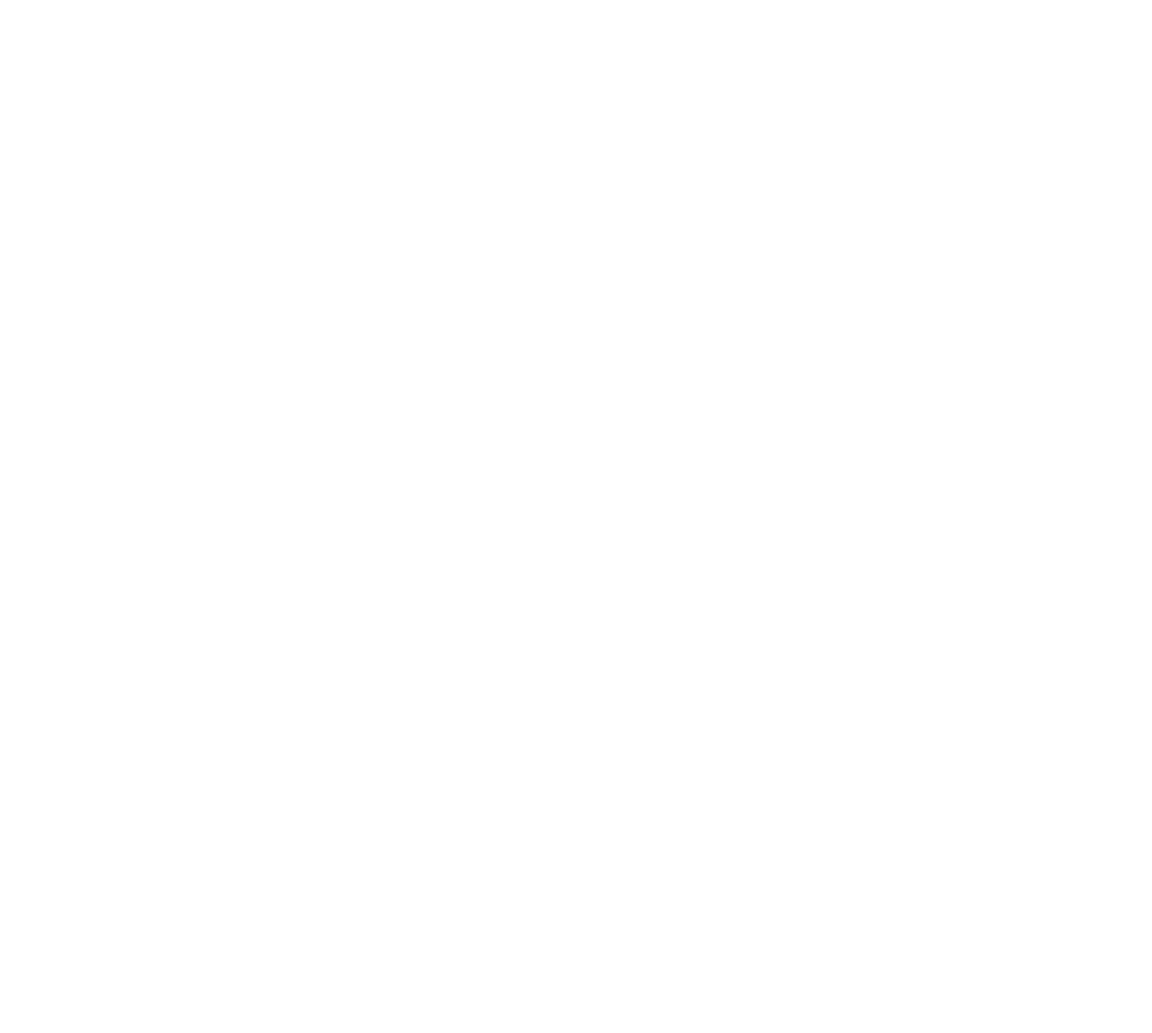
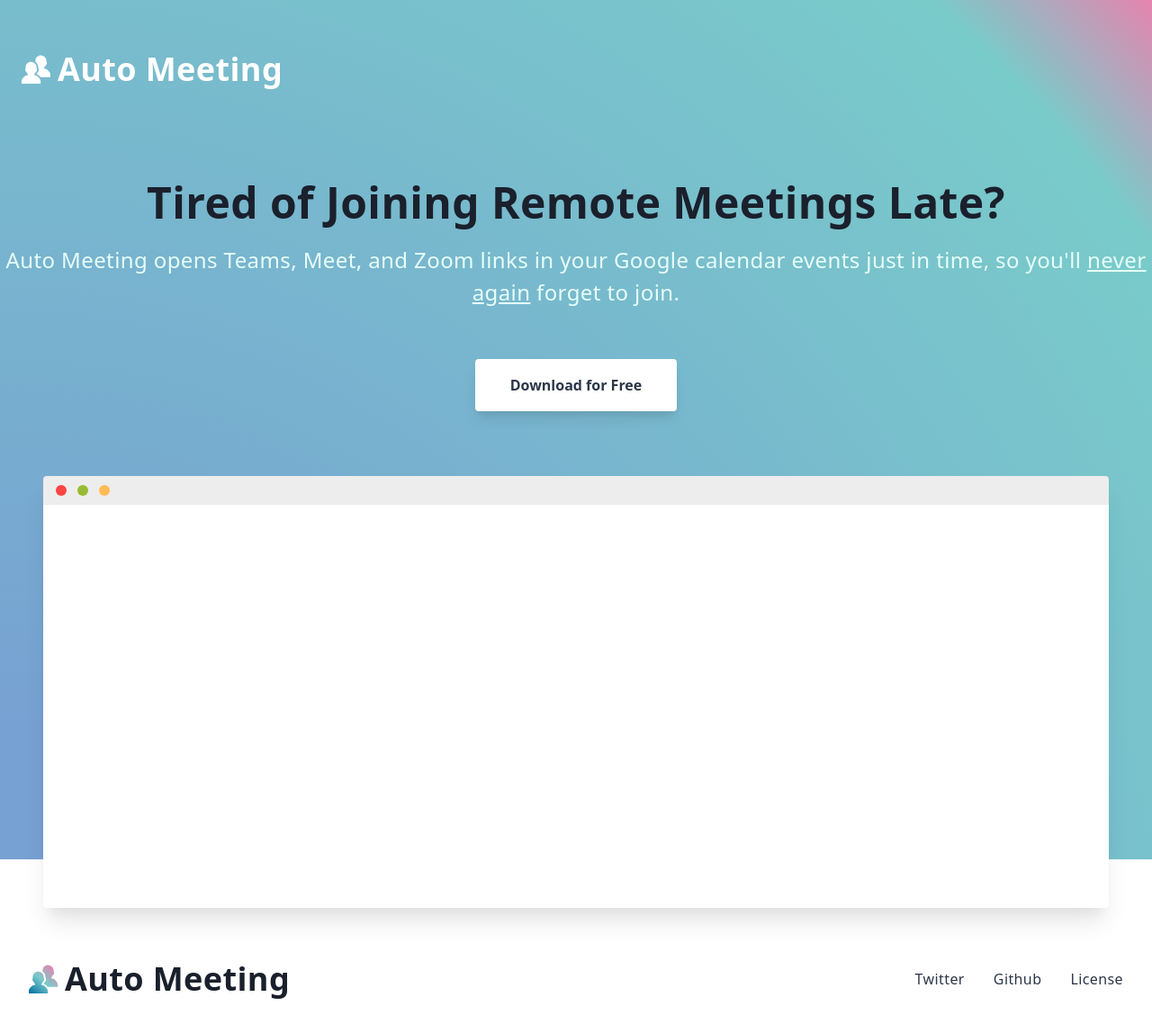
Before and after one commit to apkoponen/auto-meeting-auth, a Next.js app: page / in a window 1280 px wide. Shown: the top 1148 px of the page at 90% size. Before the commit the page ends 800 px from the top, so only its background shows below. Built offline with nearby package versions, Linux system fonts and the light colour scheme; a web font is replaced by a local one.

Commit message:
Add landing page

```diff
--- a/pages/_app.tsx
+++ b/pages/_app.tsx
@@ -8,7 +8,7 @@ export default class MyApp extends App {
     return (
       <>
         <Head>
-          <title>Authorize Auto Open Meeting</title>
+          <title>Download Auto Meeting</title>
           <link rel="stylesheet" href="https://rsms.me/inter/inter.css" />
           <meta name="robots" content="noindex" />
         </Head>
--- a/pages/index.tsx
+++ b/pages/index.tsx
@@ -1,7 +1,117 @@
 import { FunctionComponent } from "react";
 
 const Home: FunctionComponent = () => {
-  return <div className={`p-24 font-sans antialiased text-gray-900`}></div>;
+  return (
+    <>
+      <style
+        dangerouslySetInnerHTML={{
+          __html: `
+    .gradient {
+      background: #77a1d3;
+      background: radial-gradient(circle at bottom left, #77A1D2 20%, #79CBCA 90%, #E684AE 100%);
+    }
+
+    .browser-mockup {
+      border-top: 2em solid rgba(230, 230, 230, 0.7);
+      position: relative;
+      height: 60vh;
+    }
+
+    .browser-mockup:before {
+      display: block;
+      position: absolute;
+      content: "";
+      top: -1.25em;
+      left: 1em;
+      width: 0.5em;
+      height: 0.5em;
+      border-radius: 50%;
+      background-color: #f44;
+      box-shadow: 0 0 0 2px #f44, 1.5em 0 0 2px #9b3, 3em 0 0 2px #fb5;
+    }
+
+    .browser-mockup > * {
+      display: block;
+    }
+`,
+        }}
+      />
+      <div className="gradient font-sans leading-relaxed tracking-wide flex flex-col">
+        <nav id="header" className="w-full z-30 top-0 text-white py-1 lg:py-6">
+          <div className="w-full container mx-auto flex flex-wrap items-center justify-between mt-0 px-2 py-2 lg:py-6">
+            <div className="pl-4 flex items-center">
+              <img
+                src="/images/auto-meeting-white.svg"
+                className="w-8 h-8 mr-2"
+              />
+              <span className="text-white no-underline hover:no-underline font-bold text-2xl lg:text-4xl">
+                Auto Meeting
+              </span>
+            </div>
+          </div>
+        </nav>
+
+        <div className="container mx-auto h-screen">
+          <div className="text-center px-3 lg:px-0 pt-6">
+            <h1 className="my-4 text-2xl md:text-3xl lg:text-5xl font-black text-gray-900 leading-tight">
+              Tired of Joining Remote Meetings Late?
+            </h1>
+            <p className="leading-normal text-teal-100 text-base text-medium md:text-xl lg:text-2xl mb-8">
+              Auto Meeting opens Teams, Meet, and Zoom links in your Google
+              calendar events just in time, so you'll{" "}
+              <span className="underline">never again</span> forget to join.
+            </p>
+            <button className="mx-auto transition duration-300 ease-in-out lg:mx-0  bg-white text-gray-800 font-extrabold rounded my-2 md:my-6 py-4 px-8 shadow-lg hover:shadow-md hover:text-teal-700 w-56">
+              Download for Free
+            </button>
+          </div>
+
+          <div className="flex items-center w-full mx-auto content-end">
+            <div className="browser-mockup flex flex-1 m-6 md:px-0 md:m-12 bg-white w-1/2 rounded shadow-xl" />
+          </div>
+        </div>
+
+        <footer className="bg-white pt-12">
+          <div className="container mx-auto mt-8 px-8">
+            <div className="w-full flex md:flex-row py-6 justify-between items-center">
+              <div className="mb-6">
+                <a
+                  className="text-gray-900 no-underline hover:no-underline font-bold text-2xl lg:text-4xl flex items-center"
+                  href="#"
+                >
+                  <img
+                    src="/images/auto-meeting.svg"
+                    className="w-8 h-8 mr-2 float-left"
+                  />
+                  Auto Meeting
+                </a>
+              </div>
+              <div className="mb-6">
+                <a
+                  href="https://twitter.com/apkoponen"
+                  className="font-light no-underline hover:underline text-gray-800 hover:text-orange-500"
+                >
+                  Twitter
+                </a>
+                <a
+                  href="https://github.com/apkoponen/auto-meeting"
+                  className="font-light no-underline hover:underline text-gray-800 hover:text-orange-500 ml-8"
+                >
+                  Github
+                </a>
+                <a
+                  href="https://github.com/apkoponen/auto-meeting/blob/master/LICENSE.md"
+                  className="font-light no-underline hover:underline text-gray-800 hover:text-orange-500 ml-8"
+                >
+                  License
+                </a>
+              </div>
+            </div>
+          </div>
+        </footer>
+      </div>
+    </>
+  );
 };
 
 export default Home;
```
Also changed, not shown: public/images/auto-meeting-white.svg (added), public/images/auto-meeting.svg (added).
